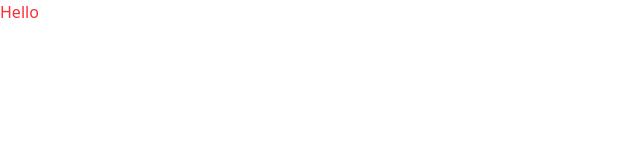
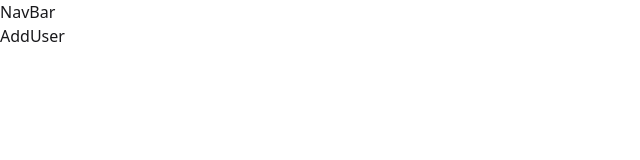
Before and after one commit to rahulpant2002/User-Dashboard, a React (Vite) app: page /add in a window 1280 px wide. Shown: the top 160 px of the page, without its empty margins (0-640 px from the left). Built offline with nearby package versions, Linux system fonts and the light colour scheme.

Commit message:
Created Basic Folder Structure

```diff
--- a/eslint.config.js
+++ /dev/null
@@ -1,38 +0,0 @@
-import js from '@eslint/js'
-import globals from 'globals'
-import react from 'eslint-plugin-react'
-import reactHooks from 'eslint-plugin-react-hooks'
-import reactRefresh from 'eslint-plugin-react-refresh'
-
-export default [
-  { ignores: ['dist'] },
-  {
-    files: ['**/*.{js,jsx}'],
-    languageOptions: {
-      ecmaVersion: 2020,
-      globals: globals.browser,
-      parserOptions: {
-        ecmaVersion: 'latest',
-        ecmaFeatures: { jsx: true },
-        sourceType: 'module',
-      },
-    },
-    settings: { react: { version: '18.3' } },
-    plugins: {
-      react,
-      'react-hooks': reactHooks,
-      'react-refresh': reactRefresh,
-    },
-    rules: {
-      ...js.configs.recommended.rules,
-      ...react.configs.recommended.rules,
-      ...react.configs['jsx-runtime'].rules,
-      ...reactHooks.configs.recommended.rules,
-      'react/jsx-no-target-blank': 'off',
-      'react-refresh/only-export-components': [
-        'warn',
-        { allowConstantExport: true },
-      ],
-    },
-  },
-]
--- a/package.json
+++ b/package.json
@@ -13,6 +13,7 @@
     "@tailwindcss/vite": "^4.0.1",
     "react": "^18.3.1",
     "react-dom": "^18.3.1",
+    "react-router-dom": "^7.1.3",
     "tailwindcss": "^4.0.1"
   },
   "devDependencies": {
--- a/src/App.jsx
+++ b/src/App.jsx
@@ -1,10 +1,25 @@
+import { BrowserRouter as Router, Routes, Route } from "react-router-dom";
+import NavBar from "./components/NavBar";
+import Body from "./components/Body";
+import Home from "./pages/Home";
+import AddUser from "./pages/AddUser";
+import EditUser from "./pages/EditUser";
+
 function App() {
-
   return (
-    <div className="text-red-500">
-      Hello
-    </div>
-  )
+    <Router>
+      <div>
+        <NavBar />
+        <Body>
+          <Routes>
+            <Route path="/" element={<Home />} />
+            <Route path="/add" element={<AddUser />} />
+            <Route path="/edit/:id" element={<EditUser />} />
+          </Routes>
+        </Body>
+      </div>
+    </Router>
+  );
 }
 
-export default App
+export default App;
--- /dev/null
+++ b/src/components/Body.jsx
@@ -0,0 +1,10 @@
+
+const Body = ({children}) => {
+  return (
+    <div className="body-container">
+      {children}
+    </div>
+  );
+};
+
+export default Body;
--- /dev/null
+++ b/src/components/NavBar.jsx
@@ -0,0 +1,9 @@
+import { Link } from "react-router-dom"
+
+const NavBar = () => {
+  return (
+    <div>NavBar</div>
+  )
+}
+
+export default NavBar
--- /dev/null
+++ b/src/components/UserForm.jsx
@@ -0,0 +1,9 @@
+import React from 'react'
+
+const UserForm = () => {
+  return (
+    <div>UserForm</div>
+  )
+}
+
+export default UserForm
--- /dev/null
+++ b/src/components/UserRow.jsx
@@ -0,0 +1,9 @@
+import React from 'react'
+
+const UserRow = () => {
+  return (
+    <div>UserRow</div>
+  )
+}
+
+export default UserRow
--- /dev/null
+++ b/src/components/UserTable.jsx
@@ -0,0 +1,9 @@
+import React from 'react'
+
+const UserTable = () => {
+  return (
+    <div>UserTable</div>
+  )
+}
+
+export default UserTable
--- /dev/null
+++ b/src/pages/AddUser.jsx
@@ -0,0 +1,9 @@
+import React from 'react'
+
+const AddUser = () => {
+  return (
+    <div>AddUser</div>
+  )
+}
+
+export default AddUser
--- /dev/null
+++ b/src/pages/EditUser.jsx
@@ -0,0 +1,9 @@
+import React from 'react'
+
+const EditUser = () => {
+  return (
+    <div>EditUser</div>
+  )
+}
+
+export default EditUser
--- /dev/null
+++ b/src/pages/Home.jsx
@@ -0,0 +1,9 @@
+import React from 'react'
+
+const Home = () => {
+  return (
+    <div>Home</div>
+  )
+}
+
+export default Home
```
Also changed, not shown: 2 other files (tests, documents, lock files or other folders).
